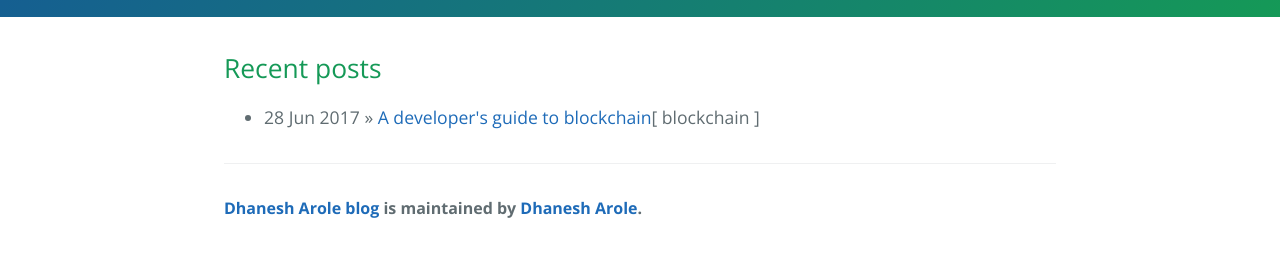
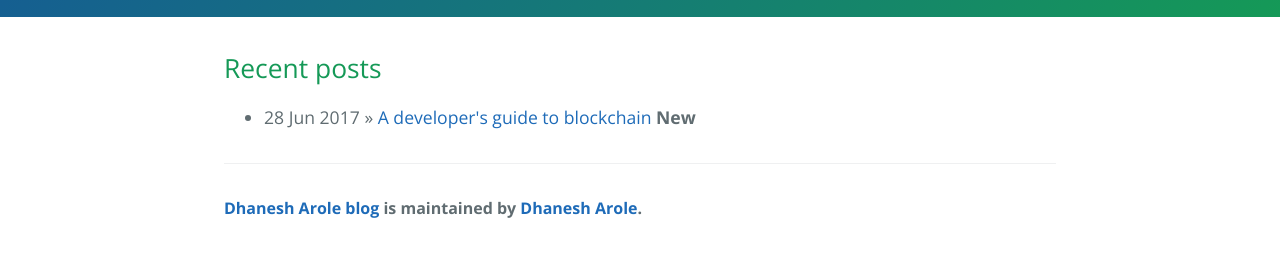
Before and after one commit to dhanesharole/dhanesharole.github.io, a Jekyll site: the page built from index.html, in a window 1280 px wide. Shown: the part 300-557 px from the top of the page. Built offline with Jekyll 4.4.1, drawn with Linux system fonts in a browser that asks for light colours.

Commit message:
Adding 'New category to blog post listing on home page

```diff
--- a/index.html
+++ b/index.html
@@ -7,7 +7,11 @@ title: Dhanesh Arole blog
 	<h2>Recent posts</h2>
   <ul class="posts">
     {% for post in site.posts %}
-      <li><span>{{ post.date | date_to_string }} </span> &raquo; <a href="{{ post.url }}">{{ post.title }}</a><span>[ {{ post.categories }} ]</span></li>
+      <li>
+      	<span>{{ post.date | date_to_string }} </span> &raquo;
+      	<a href="{{ post.url }}">{{ post.title }}</a>
+      	<span> <b>New</b> </span>
+      </li>
     {% endfor %}
   </ul>
 </div>
```
